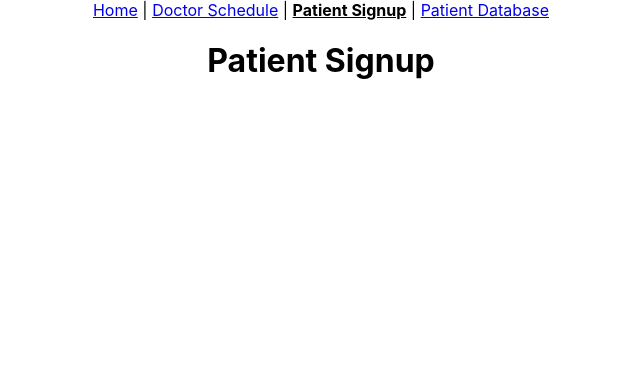
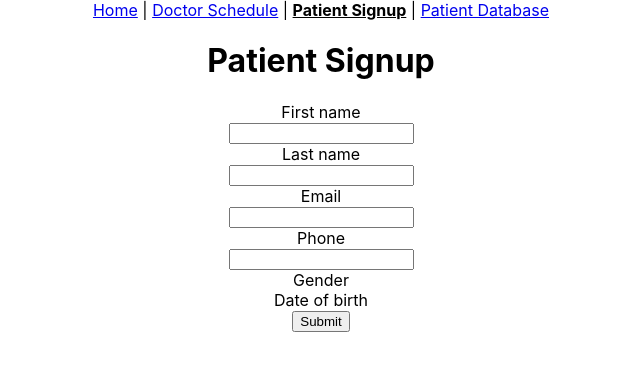
Before and after one commit to n-lusano/practiceassessment, a React (Create React App) app: page /patientsignup in a window 1280 px wide. Shown: the top 370 px of the page, without its empty margins (319-959 px from the left). Built offline with nearby package versions, Linux system fonts and the light colour scheme.

Commit message:
Form added, DoctorList updated (try/catch)

```diff
--- a/src/components/DoctorList.js
+++ b/src/components/DoctorList.js
@@ -3,15 +3,19 @@ import DoctorCard from "./DoctorCard";
 import axios from "axios";
 
 export default function DoctorList() {
-  const [doctors, set_doctors] = useState([]);
+  const [doctors, setDoctors] = useState([]);
 
   useEffect(() => {
     async function fetchDoctors() {
-      const response = await axios.get(
-        `https://my-json-server.typicode.com/Codaisseur/patient-doctor-data/doctors`
-      );
-      console.log(response.data);
-      set_doctors(response.data);
+      try {
+        const response = await axios.get(
+          `https://my-json-server.typicode.com/Codaisseur/patient-doctor-data/doctors`
+        );
+        // console.log(response.data);
+        setDoctors(response.data);
+      } catch (error) {
+        console.log(`This is the error message: ${error}`);
+      }
     }
 
     fetchDoctors();
--- /dev/null
+++ b/src/components/Form.js
@@ -0,0 +1,76 @@
+import React, { useState } from "react";
+
+export default function Form() {
+  const [input, setInput] = useState({});
+
+  const handleInputChange = (e) =>
+    setInput({
+      ...input,
+      [e.currentTarget.name]: e.currentTarget.value,
+    });
+
+  console.log(input);
+
+  return (
+    <form>
+      <div>
+        <label>First name </label>
+      </div>
+      <div>
+        <input type="text" name="firstName" onChange={handleInputChange} />
+      </div>
+      <div>
+        <label>Last name </label>
+      </div>
+      <input type="text" name="lastName" onChange={handleInputChange} />
+      <div>
+        <label>Email </label>
+      </div>
+      <input type="text" name="email" onChange={handleInputChange} />
+      <div>
+        <label>Phone </label>
+      </div>
+      <div>
+        <input type="text" name="phoneNumber" onChange={handleInputChange} />
+      </div>
+      <div>
+        <label>Gender </label>
+      </div>
+      <div>
+        {/* <input
+                type="text"
+                name="gender"
+                onChange={handleInputChange}
+              /> */}
+      </div>
+      <div>
+        <label>Date of birth </label>
+      </div>
+      <div>
+        {/* <input
+              type="text"
+              name="dateOfBirth"
+              onChange={handleInputChange}
+              /> */}
+      </div>
+      <div>
+        <input type="submit" value="Submit" />
+      </div>
+    </form>
+  );
+
+  //   return (
+  //     <form>
+  //       <label>
+  //         Name:
+  //         <input type="text" name="name" />
+  //       </label>
+  //       <input type="submit" value="Submit" />
+  //       <label>
+  //         Name:
+  //         <input type="text" name="name" />
+  //       </label>
+  //       <input type="submit" value="Submit" />
+  //     </form>
+  //   );
+}
--- a/src/pages/DoctorSchedule.js
+++ b/src/pages/DoctorSchedule.js
@@ -5,7 +5,7 @@ import DoctorList from "../components/DoctorList";
 
 export default function DoctorSchedule() {
   return (
-    <div style={{ justifyContent: "center", alignItems: "center" }}>
+    <div>
       <Title title="Who is on duty?" />
 
       <DoctorList />
--- a/src/pages/Patient Signup.js
+++ b/src/pages/Patient Signup.js
@@ -1,10 +1,12 @@
 import React from "react";
 import Title from "../components/Title";
+import Form from "../components/Form";
 
 export default function PatientSignup() {
   return (
     <div>
       <Title title="Patient Signup" />
+      <Form />
     </div>
   );
 }
```
Also changed, not shown: 1 other file (tests, documents, lock files or other folders).
